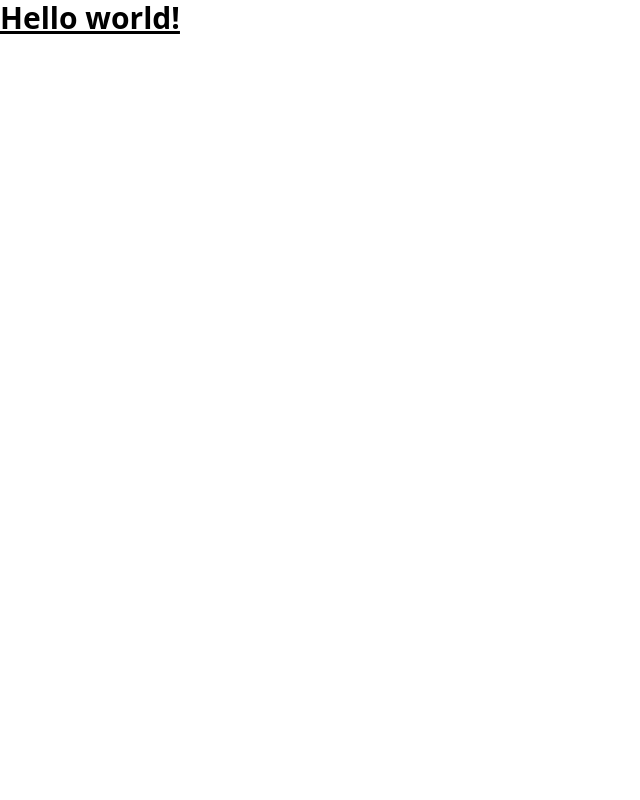
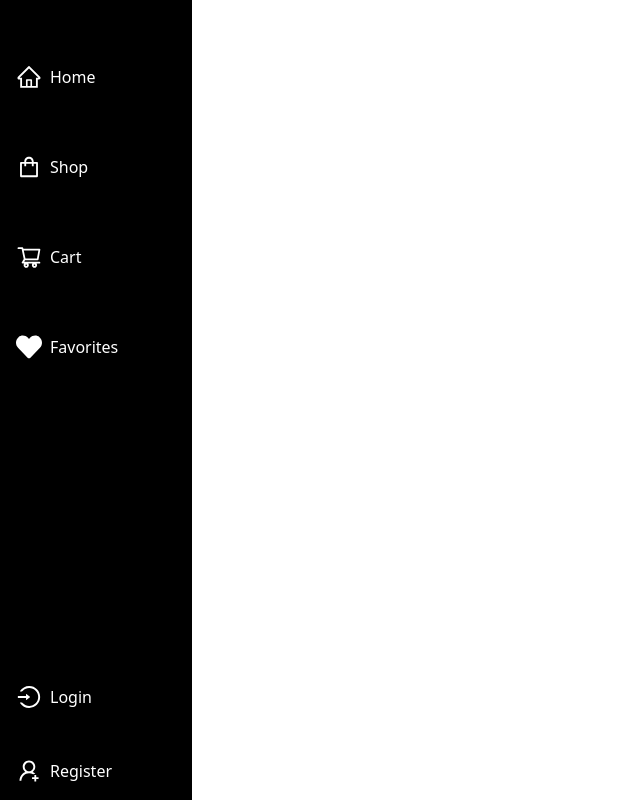
Before and after one commit to M-ahmad144/Lymora-Ecommerce-Store, a React (Vite) app in the folder client/: page / in a window 1280 px wide. Shown: the whole page, without its empty margins (0-640 px from the left). Built offline with nearby package versions, Linux system fonts and the light colour scheme.

Commit message:
sidbar navigation

```diff
--- a/client/src/App.jsx
+++ b/client/src/App.jsx
@@ -1,3 +1,15 @@
+import { Outlet } from "react-router-dom";
+import Navigation from "./pages/Auth/Navigation";
+import { ToastContainer } from "react-toastify";
+import "react-toastify/dist/ReactToastify.css";
 export default function App() {
-  return <h1 className="font-bold text-3xl underline">Hello world!</h1>;
+  return (
+    <>
+      <ToastContainer />
+      <Navigation />
+      <main className="py-3">
+        <Outlet />
+      </main>
+    </>
+  );
 }
--- a/client/src/main.jsx
+++ b/client/src/main.jsx
@@ -2,9 +2,19 @@
 import { createRoot } from "react-dom/client";
 import App from "./App.jsx";
 import "./index.css";
+import {
+  Route,
+  RouterProvider,
+  createRoutesFromElements,
+} from "react-router-dom";
+import { createBrowserRouter } from "react-router-dom";
+
+const router = createBrowserRouter(
+  createRoutesFromElements(<Route path="/" element={<App />} />)
+);
 
 createRoot(document.getElementById("root")).render(
   <StrictMode>
-    <App />
+    <RouterProvider router={router} />
   </StrictMode>
 );
--- /dev/null
+++ b/client/src/pages/Auth/Navigation.css
@@ -0,0 +1,17 @@
+#navigation-container {
+  width: 4%;
+  transition: width 0.3s ease-in-out;
+  overflow: hidden;
+}
+#navigation-container:hover {
+  width: 15%;
+}
+.nav-item-name {
+  display: none;
+  transition: opacity 0.2s ease-in-out;
+}
+
+#navigation-container:hover .nav-item-name {
+  display: block;
+  opacity: 1;
+}
--- /dev/null
+++ b/client/src/pages/Auth/Navigation.jsx
@@ -0,0 +1,93 @@
+import { useState } from "react";
+import { Link } from "react-router-dom";
+import { useNavigate } from "react-router-dom";
+import {
+  AiOutlineHome,
+  AiOutlineShopping,
+  AiOutlineLogin,
+  AiOutlineUserAdd,
+  AiOutlineShoppingCart,
+} from "react-icons/ai";
+import { FaHeart } from "react-icons/fa";
+
+import "./Navigation.css";
+
+function Navigation() {
+  const [dropdownOpen, setDropdownOpen] = useState(false);
+  const [showSidebar, setShowSidebar] = useState(false);
+
+  const toggleDropdown = () => {
+    setDropdownOpen(!dropdownOpen);
+  };
+  const toggleSidebar = () => {
+    setShowSidebar(!showSidebar);
+  };
+
+  const closeSidebar = () => {
+    setShowSidebar(false);
+  };
+  return (
+    <div
+      style={{ zIndex: "1000" }}
+      id="navigation-container"
+      className={`${
+        showSidebar ? "hidden" : "flex"
+      } xl:flex lg:flex md:hidden sm:hidden flex-col justify-between p-4 text-white bg-black w-[4%] hover:w-[15%] h-[100vh] fixed`}
+    >
+      <div className="flex flex-col justify-center space-y-4">
+        <Link
+          to="/"
+          className="flex items-center transform transition-transform hover:translate-x-2"
+        >
+          <AiOutlineHome className="mt-[3rem] mr-2" size={26} />
+          <span className="hidden nav-item-name mt-[3rem]">Home</span>
+        </Link>
+        <Link
+          to="/shop"
+          className="flex items-center transform transition-transform hover:translate-x-2"
+        >
+          <AiOutlineShopping className="mt-[3rem] mr-2" size={26} />
+          <span className="hidden nav-item-name mt-[3rem]">Shop</span>
+        </Link>
+        <Link
+          to="/cart"
+          className="flex items-center transform transition-transform hover:translate-x-2"
+        >
+          <AiOutlineShoppingCart className="mt-[3rem] mr-2" size={26} />
+          <span className="hidden nav-item-name mt-[3rem]">Cart</span>
+        </Link>
+
+        <Link
+          to="/favorites"
+          className="flex items-center transform transition-transform hover:translate-x-2"
+        >
+          <FaHeart className="mt-[3rem] mr-2" size={26} />
+          <span className="hidden nav-item-name mt-[3rem]">Favorites</span>
+        </Link>
+      </div>
+
+      <ul>
+        <li>
+          <Link
+            to="/login"
+            className="flex items-center transform transition-transform hover:translate-x-2"
+          >
+            <AiOutlineLogin className="mt-[3rem] mr-2" size={26} />
+            <span className="hidden nav-item-name mt-[3rem]">Login</span>
+          </Link>
+        </li>
+        <li>
+          <Link
+            to="/register"
+            className="flex items-center transform transition-transform hover:translate-x-2"
+          >
+            <AiOutlineUserAdd className="mt-[3rem] mr-2" size={26} />
+            <span className="hidden nav-item-name mt-[3rem]">Register</span>
+          </Link>
+        </li>
+      </ul>
+    </div>
+  );
+}
+
+export default Navigation;
```
